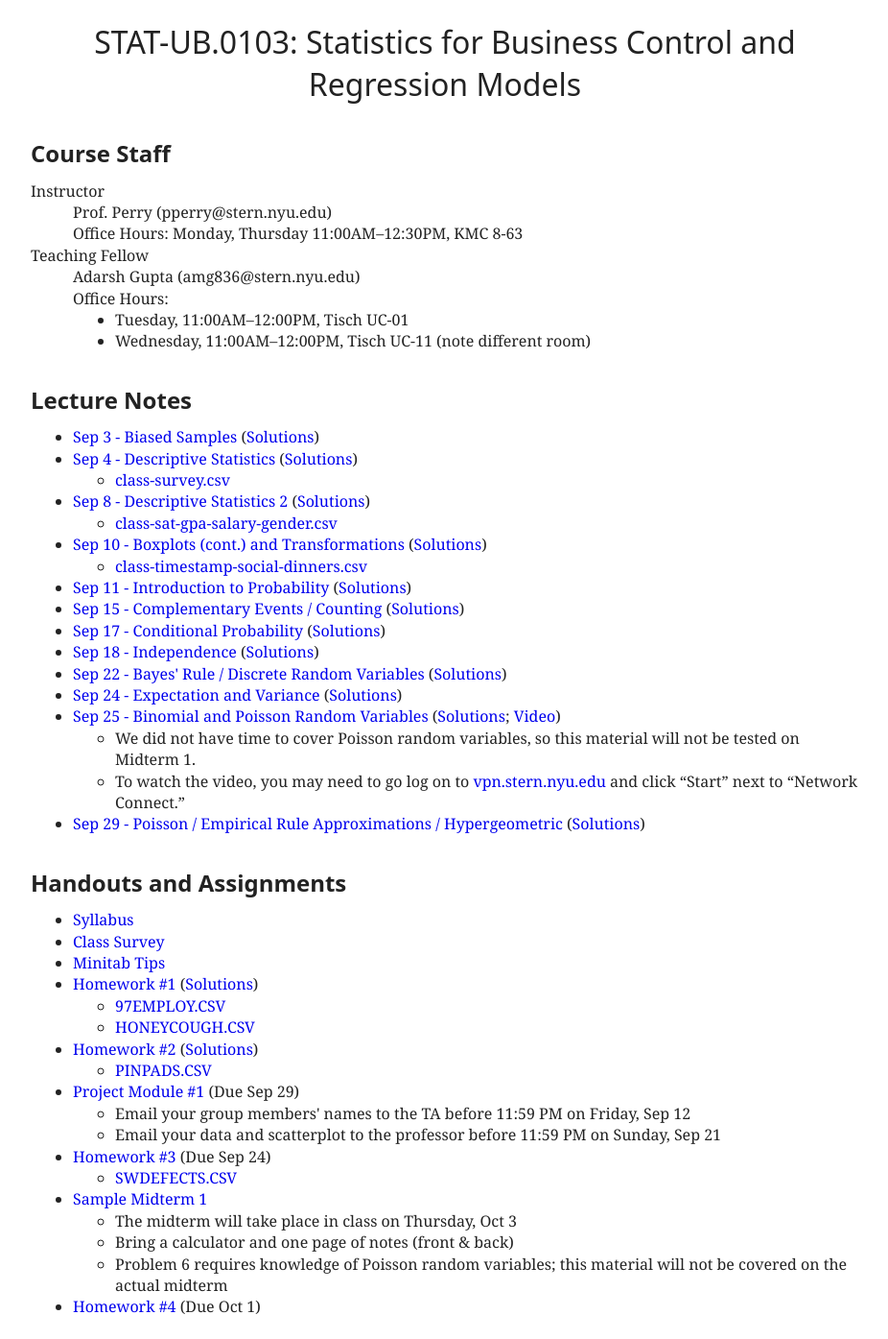
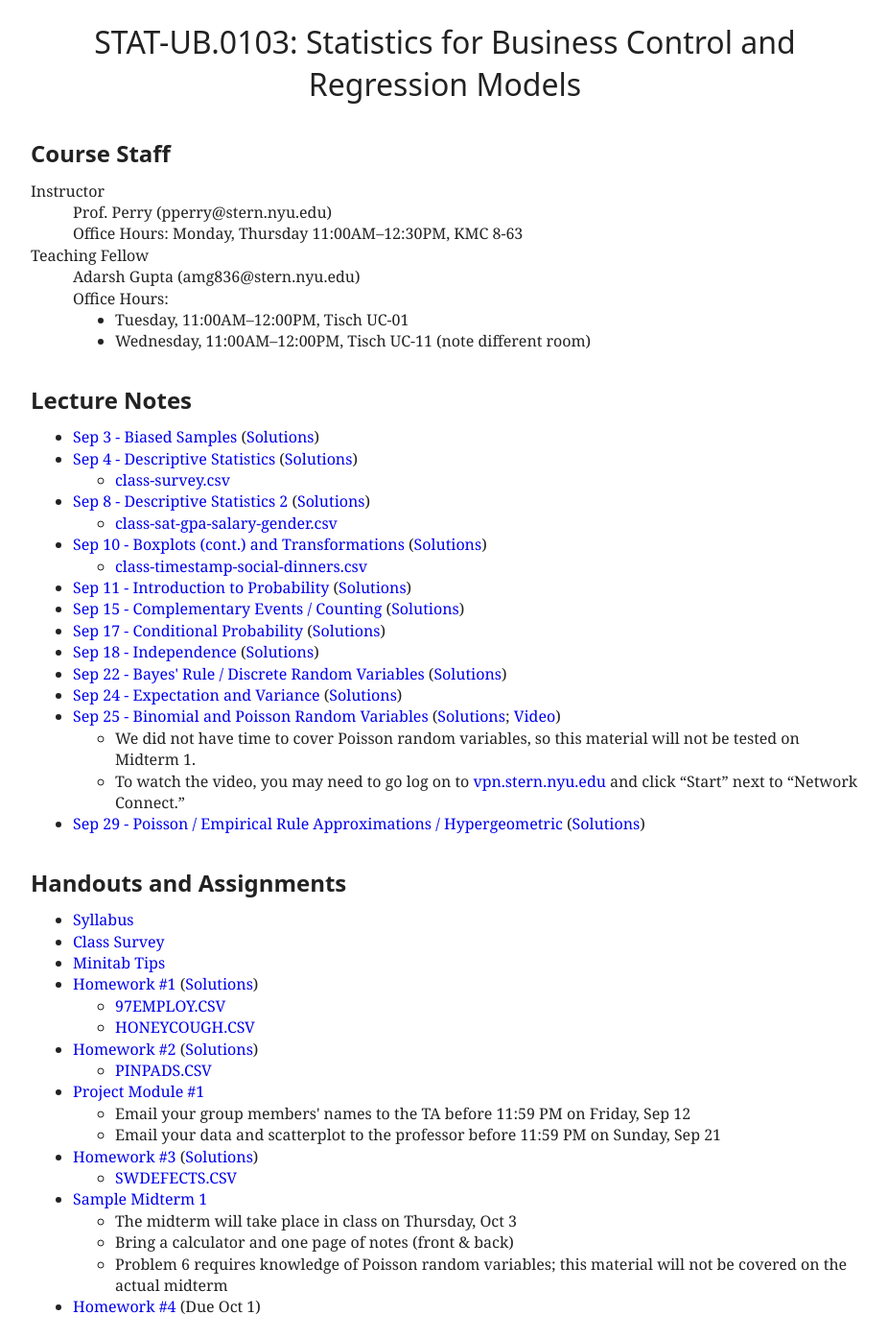
Before and after one commit to patperry/patperry.github.com, a Jekyll site: the page built from course/ub0103/index.html, in a window 1280 px wide. Shown: the whole page at 96% size, without its empty margins (176-1102 px from the left). Built offline with Jekyll 4.4.1, drawn with Linux system fonts in a browser that asks for light colours.

Commit message:
Add hw3 solutions

```diff
--- a/course/ub0103/index.html
+++ b/course/ub0103/index.html
@@ -84,12 +84,13 @@ stylesheet: /css/main.css?v=1
     <ul>
       <li><a href="data/PINPADS.CSV">PINPADS.CSV</a>
     </ul>
-  <li><a href="hw/module1.pdf">Project Module #1</a> (Due Sep&nbsp;29)
+  <li><a href="hw/module1.pdf">Project Module #1</a>
     <ul>
       <li>Email your group members' names to the TA before 11:59&nbsp;PM on Friday, Sep&nbsp;12</li>
       <li>Email your data and scatterplot to the professor before 11:59&nbsp;PM on Sunday, Sep&nbsp;21</li>
     </ul>
-  <li><a href="hw/hw03.pdf">Homework #3</a> (Due Sep&nbsp;24)
+  <li><a href="hw/hw03.pdf">Homework #3</a>
+    (<a href="hw/hw03sol.pdf">Solutions</a>)
     <ul>
       <li><a href="data/SWDEFECTS.CSV">SWDEFECTS.CSV</a>
     </ul>
```
Also changed, not shown: 1 other file.
